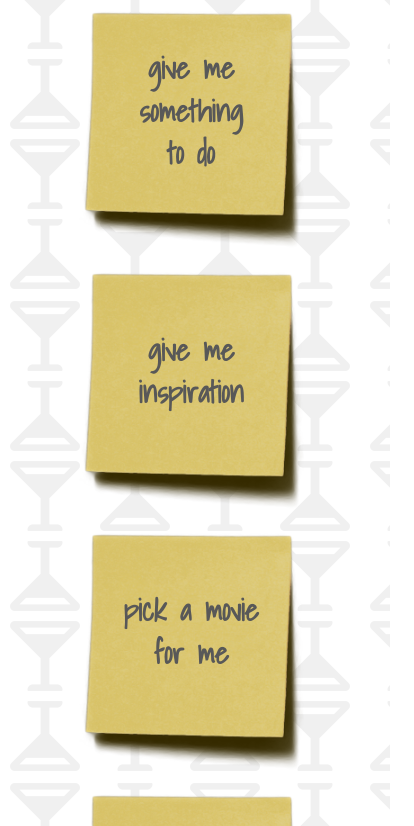
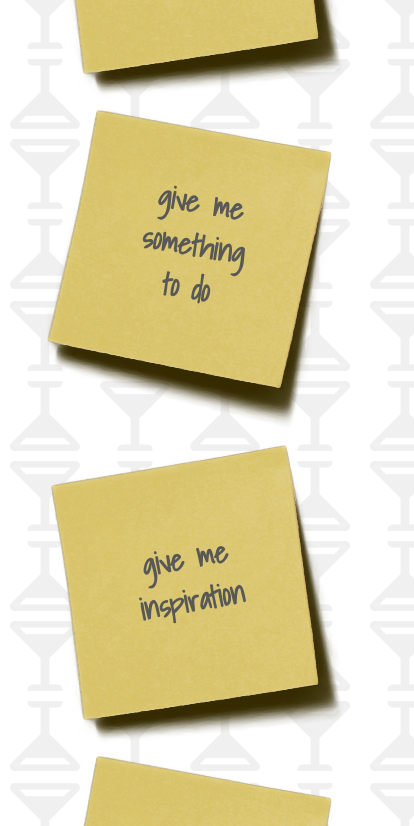
Before and after one commit to nicolepyzza/Quarantini, a plain HTML site: page index.html in a window 390 px wide. Shown: the part 673-1499 px from the top of the page, 414 px wide, since content can reach past the window. Drawn offline with nearby package versions, Linux system fonts and the light colour scheme.

Commit message:
mobile styling

```diff
--- a/index.html
+++ b/index.html
@@ -2,6 +2,7 @@
 <html>
     <head>
         <title>Quarantini | The Magic 8 Ball of Boredom</title>
+        <meta name="viewport" content="width=device-width, initial-scale=1.0">
         <link rel="shortcut icon" type="image/png" href="./images/favicon.png"/>
         <link rel="stylesheet" href="https://maxcdn.bootstrapcdn.com/bootstrap/3.3.7/css/bootstrap.min.css" integrity="sha384-BVYiiSIFeK1dGmJRAkycuHAHRg32OmUcww7on3RYdg4Va+PmSTsz/K68vbdEjh4u" crossorigin="anonymous">
         <link rel="stylesheet" type="text/css" href="style.css">
@@ -14,30 +15,30 @@
                     <a href="#"><img width="100%" src="images/logo.png"/></a>
                 </div>
             </div>
-            <div class="row">
-                <div class="col-md-4 center" align="center">
+            <div class="row content">
+                <div class="col-md-4 right" align="center">
                     <a href="drink.html"><img src="images/pngwave.png" width="250px"/>
                     <div class="centered">make me a <br>drink</div></a>
                 </div>
-                <div class="col-md-4" align="center">
+                <div class="col-md-4 left" align="center">
                     <a href="joke.html"><img src="images/pngwave.png" width="250px"/>
                     <div class="centered">tell me a <br>joke</div></a>
                 </div>
-                <div class="col-md-4" align="center">
+                <div class="col-md-4 right" align="center">
                     <a href="bored.html"><img src="images/pngwave.png" width="250px"/>
                     <div class="centered">give me<br> something <br>to do</div></a>
                 </div>
             </div>
-            <div class="row">
-                <div class="col-md-4" align="center">
+            <div class="row content">
+                <div class="col-md-4 left" align="center">
                     <a href="quote.html"><img src="images/pngwave.png" width="250px"/>
                     <div class="centered">give me <br>inspiration</div></a>
                 </div>
-                <div class="col-md-4" align="center">
+                <div class="col-md-4 right" align="center">
                     <a href="movie.html"><img src="images/pngwave.png" width="250px"/>
                     <div class="centered">pick a movie <br>for me</div></a>
                 </div>
-                <div class="col-md-4" align="center">
+                <div class="col-md-4 left" align="center">
                     <a href="predict.html"><img src="images/pngwave.png" width="250px"/>
                     <div class="centered">predict when <br>the quarantine <br>will end</div></a>
                 </div>
--- a/style.css
+++ b/style.css
@@ -63,7 +63,7 @@ p{
         text-align: center;
     }
     .postit {
-        width: 300px;
+        width: 400px !important;
     }
     h2, h3, p {
         font-weight: normal;
@@ -75,4 +75,19 @@ p{
     .joke {
         font-size: 20px;
     }
+    img {
+        width: 300px !important;
+    }
+    .logo {
+        text-align: center;
+    }
+    .right {
+        transform: rotate(10deg);
+    }
+    .left {
+        transform: rotate(-10deg);
+    }
+    .content {
+        margin-top: 20px;
+    }
 }
```
Also changed, not shown: bored.html (+1 -0 lines), drink.html (+1 -0 lines), joke.html (+1 -0 lines), movie.html (+1 -0 lines), predict.html (+1 -0 lines), quote.html (+1 -0 lines).
